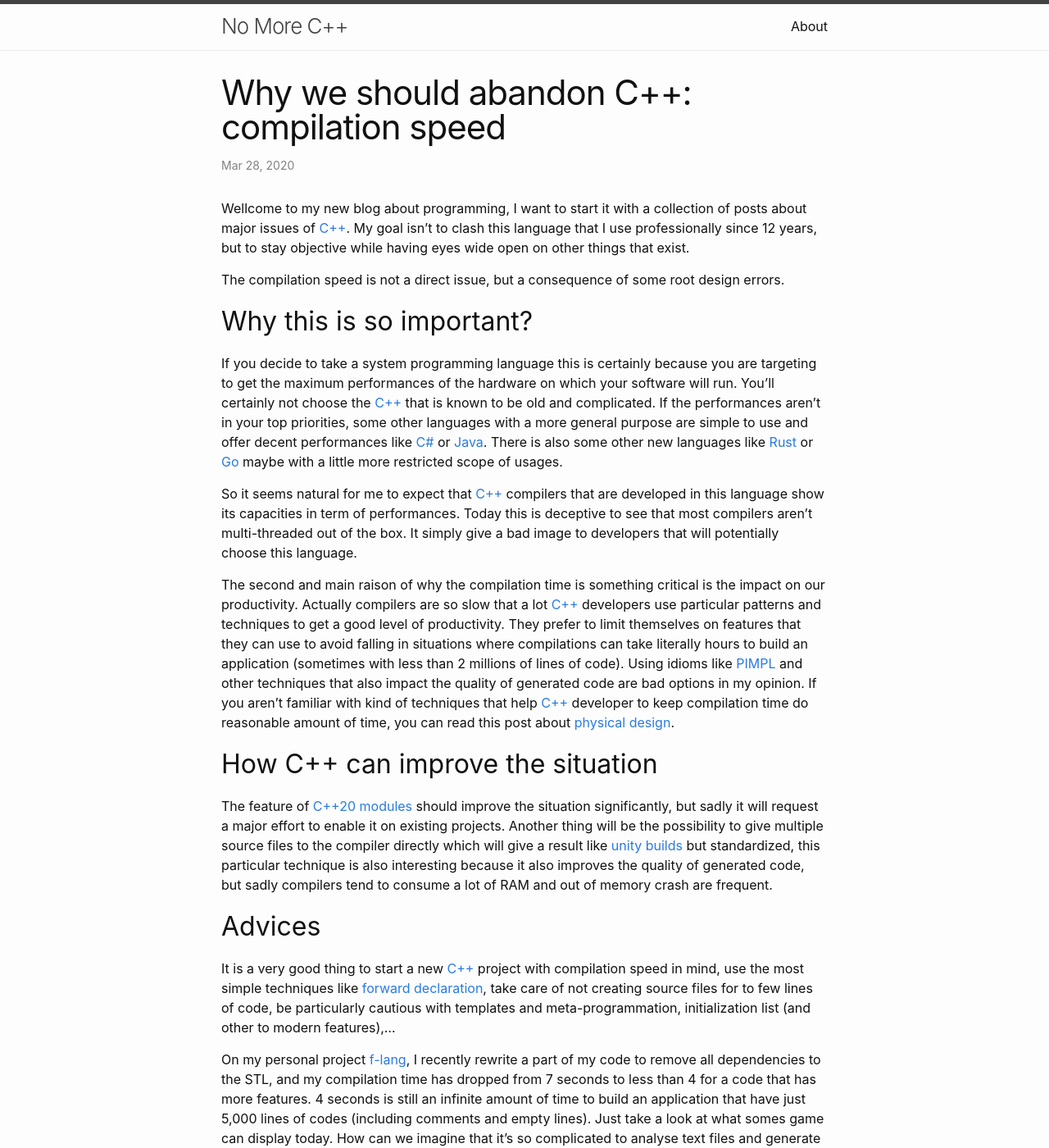
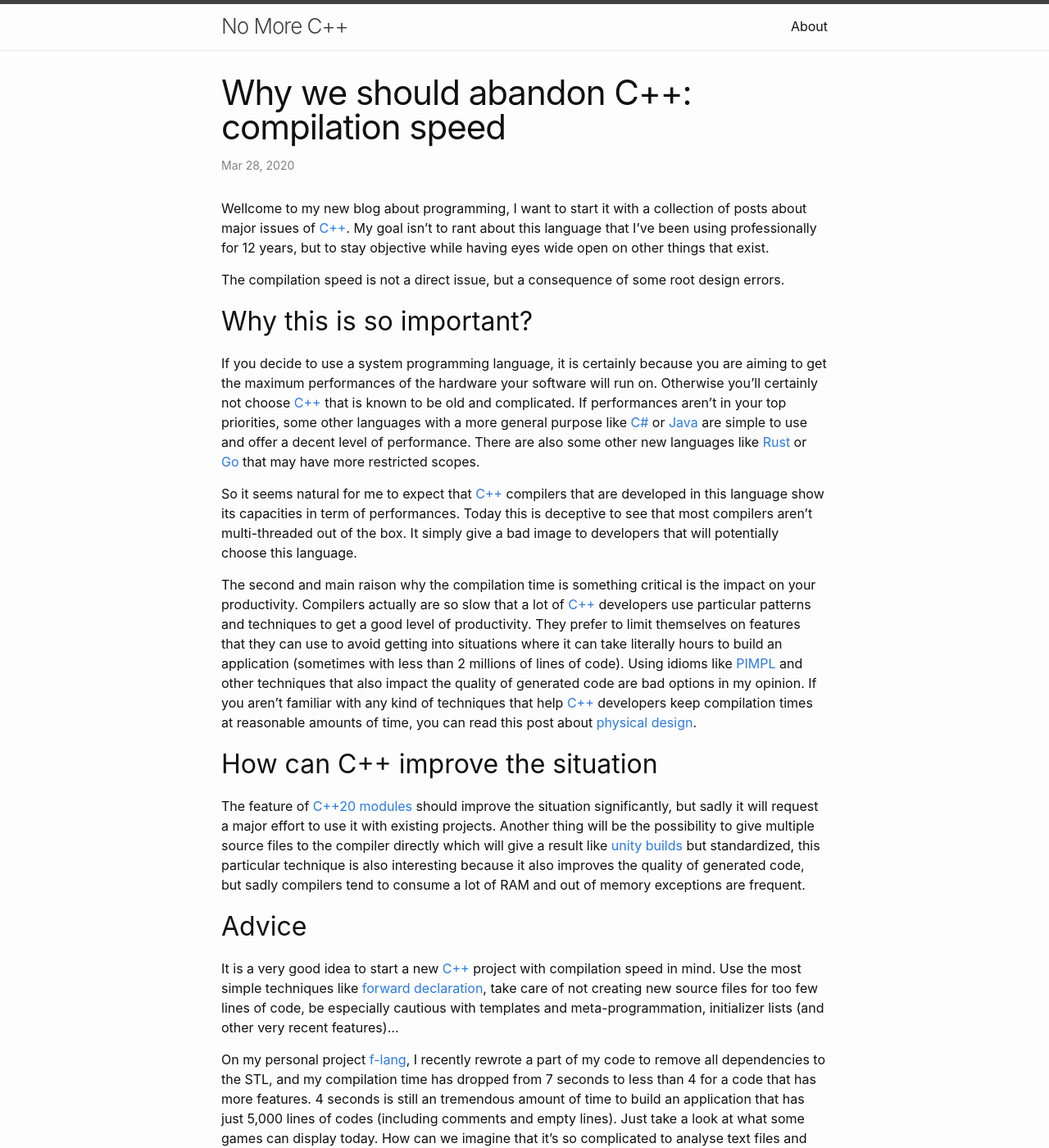
Before and after one commit to Flamaros/Flamaros.github.io, a Jekyll site: the page built from _posts/2020-03-28-Why-we-should-abandon-Cpp-compilation-speed.markdown, in a window 1280 px wide and 1400 px high. Shown: the whole window at 82% size. Built offline with Jekyll 4.4.1, drawn with Linux system fonts in a browser that asks for light colours; nearby versions of some CDN libraries; some of the changed text lies outside the part shown.

Commit message:
Some English corrections

```diff
--- a/_posts/2020-03-28-Why-we-should-abandon-Cpp-compilation-speed.markdown
+++ b/_posts/2020-03-28-Why-we-should-abandon-Cpp-compilation-speed.markdown
@@ -6,48 +6,48 @@ categories: C++
 comments: true
 ---
 Wellcome to my new blog about programming, I want to start it with a collection of posts about major issues of [C++]. My
-goal isn't to clash this language that I use professionally since 12 years, but to stay objective while having eyes wide
-open on other things that exist.
+goal isn't to rant about this language that I've been using professionally for 12 years, but to stay objective while
+having eyes wide open on other things that exist.
 
 The compilation speed is not a direct issue, but a consequence of some root design errors.
 
 ## Why this is so important?
-If you decide to take a system programming language this is certainly because you are targeting to get the maximum
-performances of the hardware on which your software will run. You'll certainly not choose the [C++] that is known to be
-old and complicated. If the performances aren't in your top priorities, some other languages with a more general purpose
-are simple to use and offer decent performances like [C#] or [Java]. There is also some other new languages like [Rust]
-or [Go] maybe with a little more restricted scope of usages.
+If you decide to use a system programming language, it is certainly because you are aiming to get the maximum
+performances of the hardware your software will run on. Otherwise you'll certainly not choose [C++] that is known to be
+old and complicated. If performances aren't in your top priorities, some other languages with a more general purpose
+like [C#] or [Java] are simple to use and offer a decent level of performance. There are also some other new languages
+like [Rust] or [Go] that may have more restricted scopes.
 
 So it seems natural for me to expect that [C++] compilers that are developed in this language show its capacities in
 term of performances. Today this is deceptive to see that most compilers aren't multi-threaded out of the box. It simply
 give a bad image to developers that will potentially choose this language.
 
-The second and main raison of why the compilation time is something critical is the impact on our productivity. Actually
-compilers are so slow that a lot [C++] developers use particular patterns and techniques to get a good level of
-productivity. They prefer to limit themselves on features that they can use to avoid falling in situations where
-compilations can take literally hours to build an application (sometimes with less than 2 millions of lines of code).
+The second and main raison why the compilation time is something critical is the impact on your productivity. Compilers
+actually are so slow that a lot of [C++] developers use particular patterns and techniques to get a good level of
+productivity. They prefer to limit themselves on features that they can use to avoid getting into situations where
+it can take literally hours to build an application (sometimes with less than 2 millions of lines of code).
 Using idioms like [PIMPL] and other techniques that also impact the quality of generated code are bad options in my
-opinion. If you aren't familiar with kind of techniques that help [C++] developer to keep compilation time do reasonable
-amount of time, you can read this post about [physical design].
+opinion. If you aren't familiar with any kind of techniques that help [C++] developers keep compilation times at
+reasonable amounts of time, you can read this post about [physical design].
 
-## How C++ can improve the situation
+## How can C++ improve the situation
 The feature of [C++20 modules] should improve the situation significantly, but sadly it will request a major effort to
-enable it on existing projects. Another thing will be the possibility to give multiple source files to the compiler
+use it with existing projects. Another thing will be the possibility to give multiple source files to the compiler
 directly which will give a result like [unity builds] but standardized, this particular technique is also interesting
 because it also improves the quality of generated code, but sadly compilers tend to consume a lot of RAM and out of
-memory crash are frequent.
+memory exceptions are frequent.
 
-## Advices
-It is a very good thing to start a new [C++] project with compilation speed in mind, use the most simple techniques like
-[forward declaration], take care of not creating source files for to few lines of code, be particularly cautious with
-templates and meta-programmation, initialization list (and other to modern features),...
+## Advice
+It is a very good idea to start a new [C++] project with compilation speed in mind. Use the most simple techniques like
+[forward declaration], take care of not creating new source files for too few lines of code, be especially cautious with
+templates and meta-programmation, initializer lists (and other very recent features)...
 
-On my personal project [f-lang], I recently rewrite a part of my code to remove all dependencies to the STL, and my
+On my personal project [f-lang], I recently rewrote a part of my code to remove all dependencies to the STL, and my
 compilation time has dropped from 7 seconds to less than 4 for a code that has more features. 4 seconds is still an
-infinite amount of time to build an application that have just 5,000 lines of codes (including comments and empty
-lines). Just take a look at what somes game can display today. How can we imagine that it's so complicated to analyse
-text files and generate a binary? You should compare this number to what was [D1] capable of, about 400,000 lines per
-second. And [Jonathan Blow] targets 1,000,000 with his language [jai].
+tremendous amount of time to build an application that has just 5,000 lines of codes (including comments and empty
+lines). Just take a look at what some games can display today. How can we imagine that it's so complicated to analyse
+text files and generate a binary? You should compare this number to what [D1] was capable of, about 400,000 lines per
+second. And [Jonathan Blow] targets 1,000,000 with his [jai] language.
 
 [C#]: http://csharp.net/
 [Java]: https://www.java.com/en/
```
